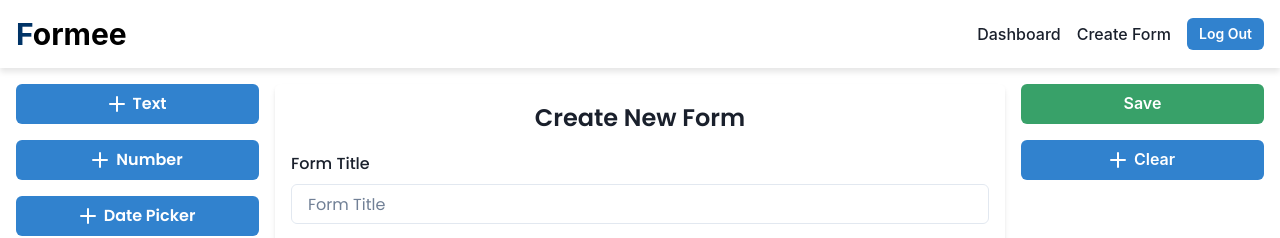
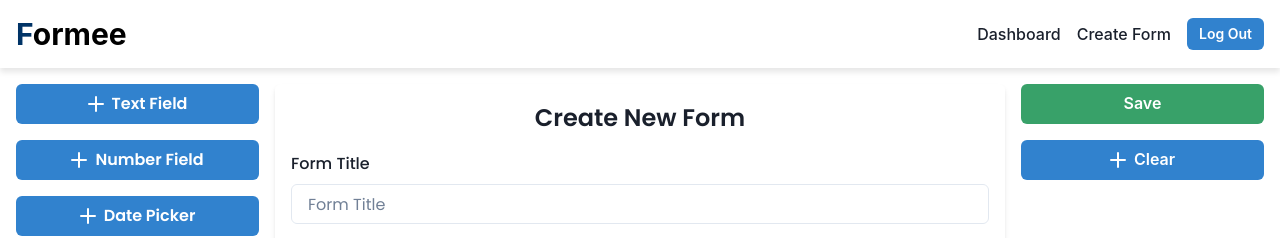
Before and after one commit to NehaVishwakarma26/Formee, a React (Create React App) app in the folder frontend/: page /create-form in a window 1280 px wide. Shown: the top 238 px of the page. Built offline with nearby package versions, Linux system fonts and the light colour scheme.

Commit message:
fixed  create form buttons spacing

```diff
--- a/frontend/src/Components/CreateForm.jsx
+++ b/frontend/src/Components/CreateForm.jsx
@@ -114,58 +114,78 @@ const CreateForm = ({ token }) => {
     <HStack spacing={4} justify="space-between" align="start" minH="100vh" p="4">
       {/* Left Section - Form Fields Buttons */}
       <Box w="20%" position="sticky" top="10" align="start" fontFamily="Poppins">
-        <VStack spacing={4} align="stretch">
+      <VStack spacing={4} align="stretch" width="full">
   <Button
     leftIcon={<AddIcon />}
     onClick={() => addField('text')}
     colorScheme="blue"
     width="full"
-  fontSize={{ base: "xs", md: "sm", lg: "md" }} // Smaller font on small screens
-  px={{ base: 6, md: 8, lg: 10 }} // Increase padding for small screens
-  py={{ base: 2, md: 3 }} // Increase padding vertically
->           Text
+    fontSize={{ base: "10px", md: "sm", lg: "md" }} // Smaller font on small screens
+    px={{ base: 4, md: 6, lg: 8 }} // Adjust padding based on screen size
+    py={{ base: 2, md: 3 }}
+    whiteSpace="normal" // Allow text to wrap
+    textAlign="center" // Center text properly
+  >
+    Text Field
   </Button>
+
   <Button
     leftIcon={<AddIcon />}
     onClick={() => addField('number')}
     colorScheme="blue"
     width="full"
-  fontSize={{ base: "xs", md: "sm", lg: "md" }} // Smaller font on small screens
-  px={{ base: 6, md: 8, lg: 10 }} // Increase padding for small screens
-  py={{ base: 2, md: 3 }} // Increase padding vertically
->           Number
+    fontSize={{ base: "10px", md: "sm", lg: "md" }}
+    px={{ base: 4, md: 6, lg: 8 }}
+    py={{ base: 2, md: 3 }}
+    whiteSpace="normal"
+    textAlign="center"
+  >
+    Number Field
   </Button>
+
   <Button
     leftIcon={<AddIcon />}
     onClick={() => addField('date')}
     colorScheme="blue"
     width="full"
-  fontSize={{ base: "10px", md: "sm", lg: "md" }} // Smaller font on small screens
-  px={{ base: 6, md: 8, lg: 10 }} // Increase padding for small screens
-  py={{ base: 2, md: 3 }} // Increase padding vertically
->            Date Picker
+    fontSize={{ base: "10px", md: "sm", lg: "md" }}
+    px={{ base: 4, md: 6, lg: 8 }}
+    py={{ base: 2, md: 3 }}
+    whiteSpace="normal"
+    textAlign="center"
+  >
+    Date Picker
   </Button>
+
   <Button
     leftIcon={<AddIcon />}
     onClick={() => addField('select')}
     colorScheme="blue"
     width="full"
-  fontSize={{ base: "xs", md: "sm", lg: "md" }} // Smaller font on small screens
-  px={{ base: 6, md: 8, lg: 10 }} // Increase padding for small screens
-  py={{ base: 2, md: 3 }} // Increase padding vertically
->             Dropdown
+    fontSize={{ base: "10px", md: "sm", lg: "md" }}
+    px={{ base: 4, md: 6, lg: 8 }}
+    py={{ base: 2, md: 3 }}
+    whiteSpace="normal"
+    textAlign="center"
+  >
+    Dropdown
   </Button>
+
   <Button
     leftIcon={<AddIcon />}
     onClick={() => addField('radio')}
     colorScheme="blue"
     width="full"
-  fontSize={{ base: "10px", md: "sm", lg: "md" }} // Smaller font on small screens
-  px={{ base: 6, md: 8, lg: 10 }} // Increase padding for small screens
-  py={{ base: 2, md: 3 }} // Increase padding vertically
->            Radio Button
+    fontSize={{ base: "10px", md: "sm", lg: "md" }}
+    px={{ base: 4, md: 6, lg: 8 }}
+    py={{ base: 2, md: 3 }}
+    whiteSpace="normal"
+    textAlign="center"
+  >
+    Radio Button
   </Button>
 </VStack>
+
       </Box>
 
       {/* Center Section - Form Fields */}
```
Lines whose indentation alone changed are shown as unchanged.
